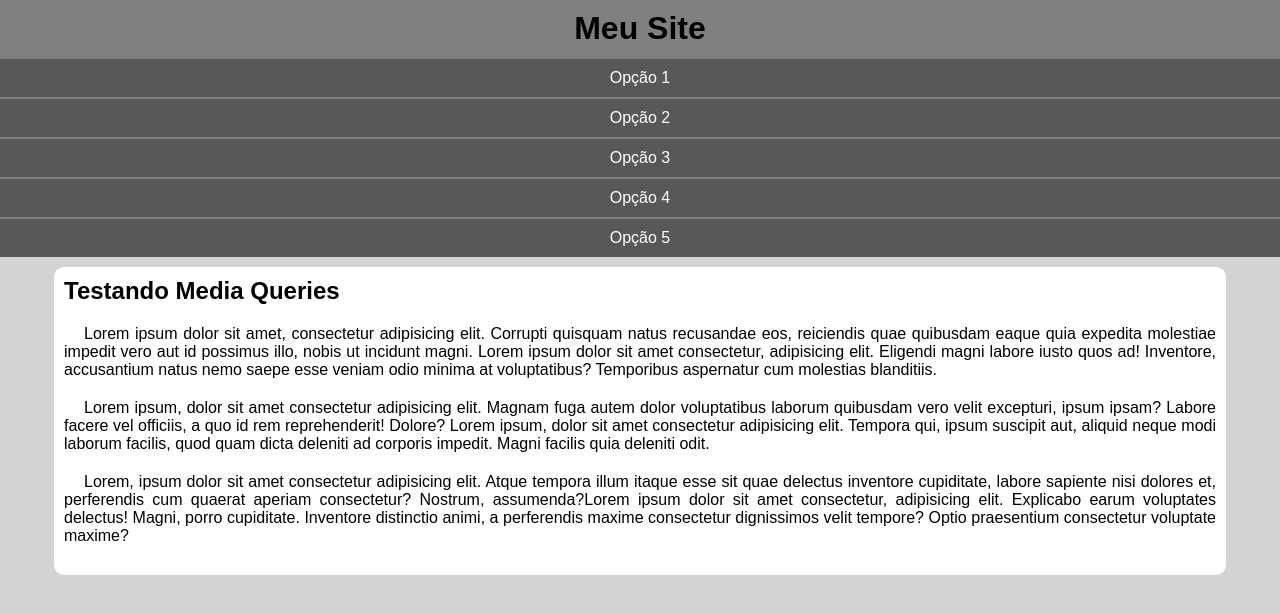
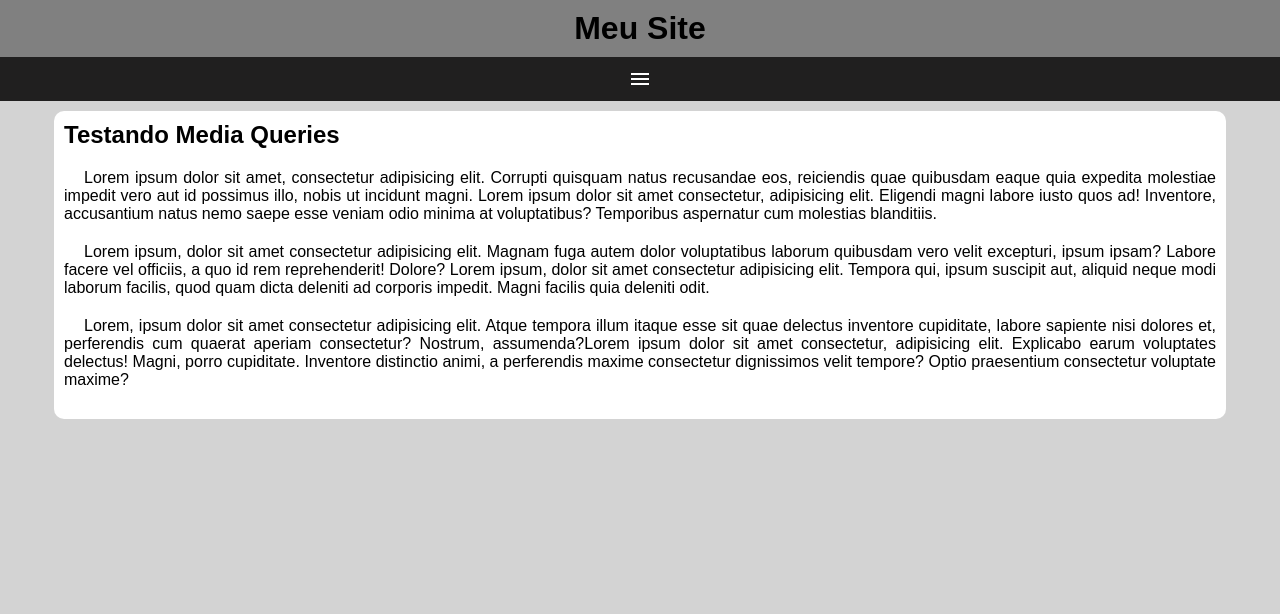
Before and after one commit to Valdecio-lira/html5-css3, a plain HTML site: page Exercícios/ex026/mq005/index.html in a window 1280 px wide. Drawn offline with nearby package versions, Linux system fonts and the light colour scheme.

Commit message:
Exercício mq026

```diff
--- a/Exercícios/ex026/mq005/estilos/style.css
+++ b/Exercícios/ex026/mq005/estilos/style.css
@@ -16,12 +16,28 @@ header {
     background-color: gray;
 
 }
+
+span#burguer {
+    background-color: rgb(32, 31, 31);
+    color: white;
+    display: block;
+    text-align: center;
+    padding: 10px ;
+}
+span#burguer:hover {
+    background-color: white;
+    color: black;
+    cursor: pointer;
+}
+
+
+
  header > h1 {
     padding: 10px;
     text-align:  center;
  }
  menu {
-    display:  block;
+    display: none;
  }
 
  menu > ul {
--- a/Exercícios/ex026/mq005/index.html
+++ b/Exercícios/ex026/mq005/index.html
@@ -4,12 +4,14 @@
     <meta charset="UTF-8">
     <meta name="viewport" content="width=device-width, initial-scale=1.0">
     <title>Media Query</title>
+    <link rel="stylesheet" href="https://fonts.googleapis.com/css2?family=Material+Symbols+Outlined:opsz,wght,FILL,GRAD@20..48,100..700,0..1,-50..200" />
     <link rel="stylesheet" href="estilos/style.css">
 </head>
 <body>
     <header>
         <h1>Meu Site</h1>
-        <menu>
+        <span id="burguer" class="material-symbols-outlined" onclick="clicMenu()">menu</span>
+        <menu id="itens" >
             <ul>
                 <li><a href="#">Opção 1</a></li>
                 <li><a href="#">Opção 2</a></li>
@@ -30,6 +32,15 @@
 
         </article>
     </main>
+    <script>
+        function clicMenu (){
+            if (itens.style.display == 'block') {
+                itens.style.display = 'none'
+            } else {
+                itens.style.display = 'block'
+            }
+        }
+    </script>
 
 </body>
 </html>
```
